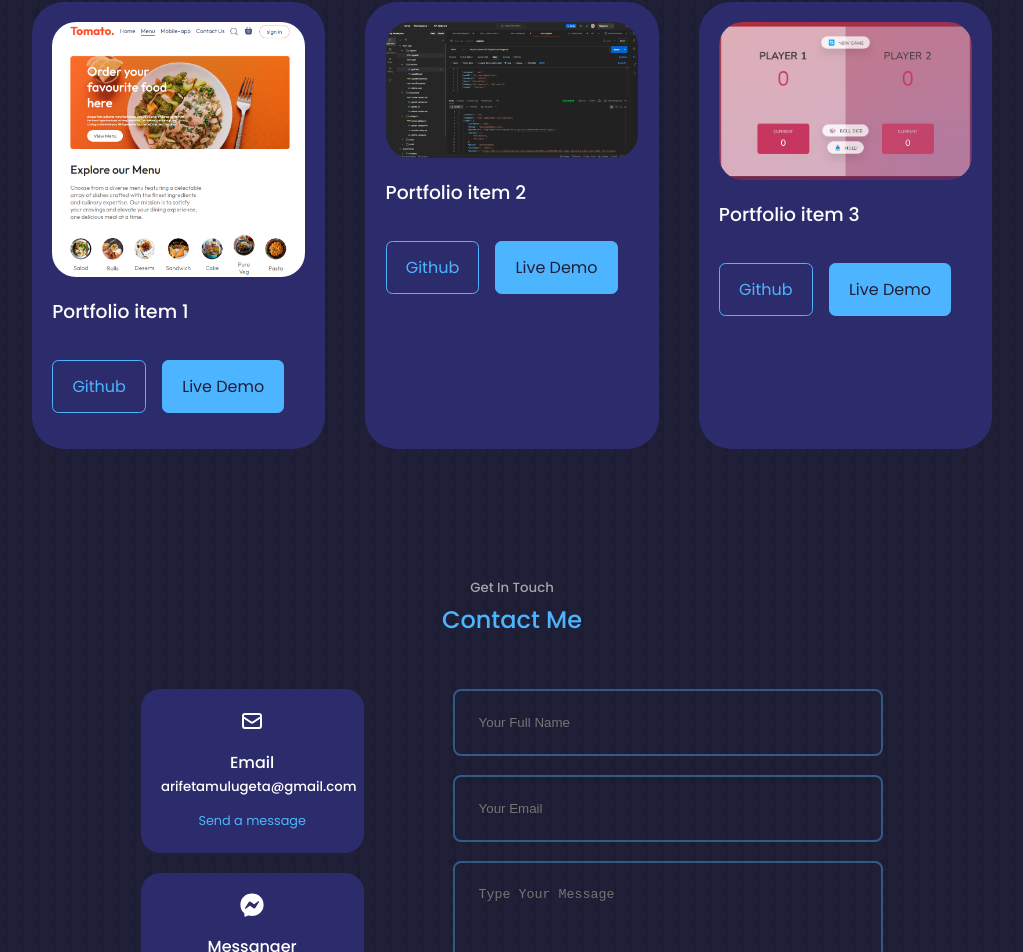
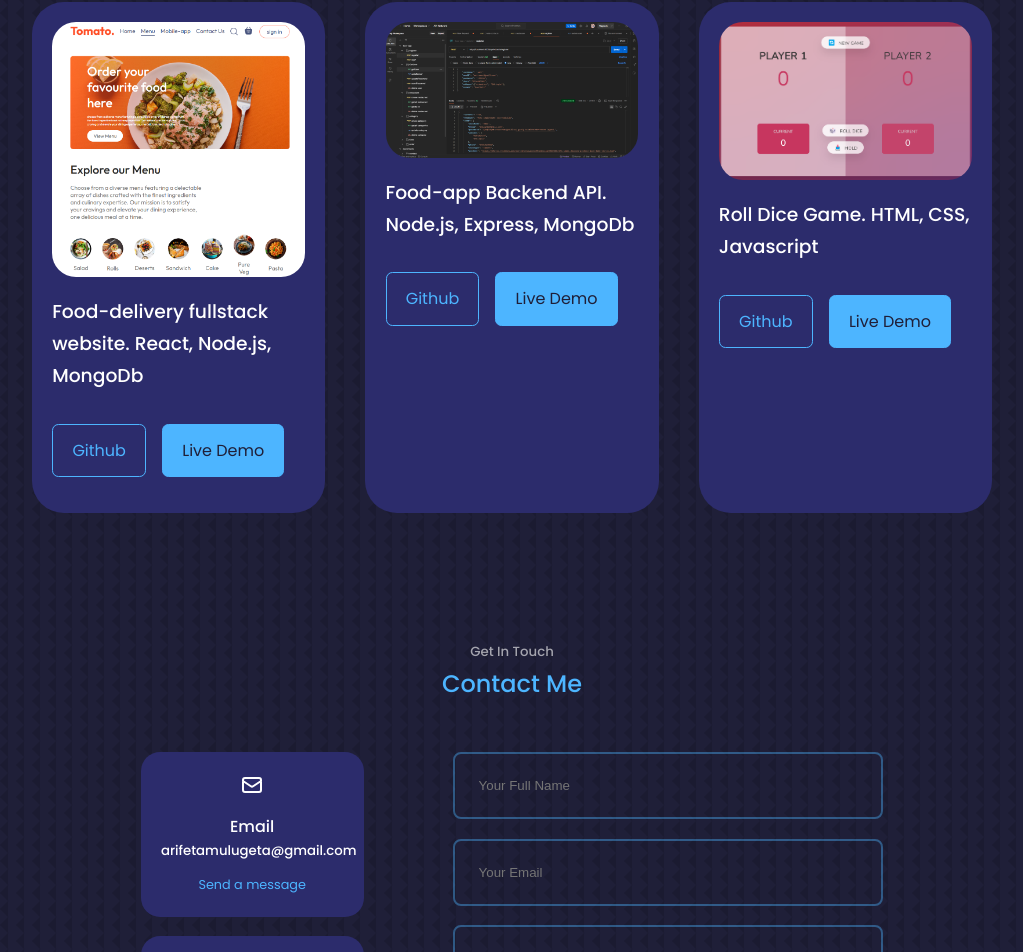
Before and after one commit to Arifeta/portfolio-website, a React (Vite) app: page / in a window 1280 px wide. Shown: the part 3035-3987 px from the top of the page, without its empty margins (128-1151 px from the left). Built offline with nearby package versions, Linux system fonts and the light colour scheme.

Commit message:
description oo portfolio

```diff
--- a/src/Component/Portfolio/Portfolio.jsx
+++ b/src/Component/Portfolio/Portfolio.jsx
@@ -12,21 +12,21 @@ const data = [
   {
     id:1,
     image: IMG7,
-    title: "Portfolio item 1",
+    title: "Food-delivery fullstack website. React, Node.js, MongoDb",
     github: "https://github.com/Arifeta/food-delivery",
     demo: "https://food-delivery16.vercel.app"
   },
   {
     id:2,
     image: IMG6,
-    title: "Portfolio item 2",
+    title: "Food-app Backend API. Node.js, Express, MongoDb",
     github: "https://github.com/Arifeta/food-app",
     // demo: "https://food-delivery16.vercel.app"
   },
   {
     id:3,
     image: IMG5,
-    title: "Portfolio item 3",
+    title: "Roll Dice Game. HTML, CSS, Javascript",
     // github: "https://github.com/Arifeta/food-delivery",
     // demo: "https://food-delivery16.vercel.app"
   }
```
